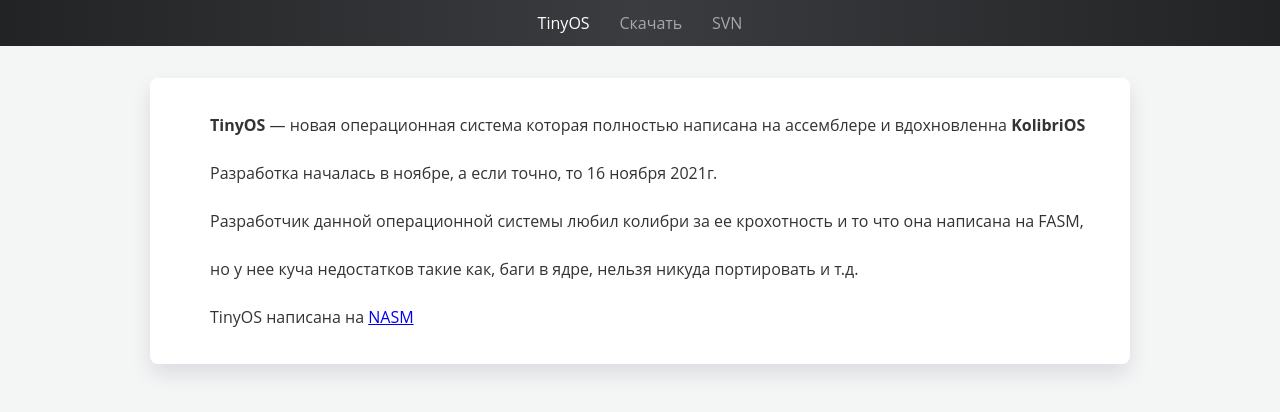
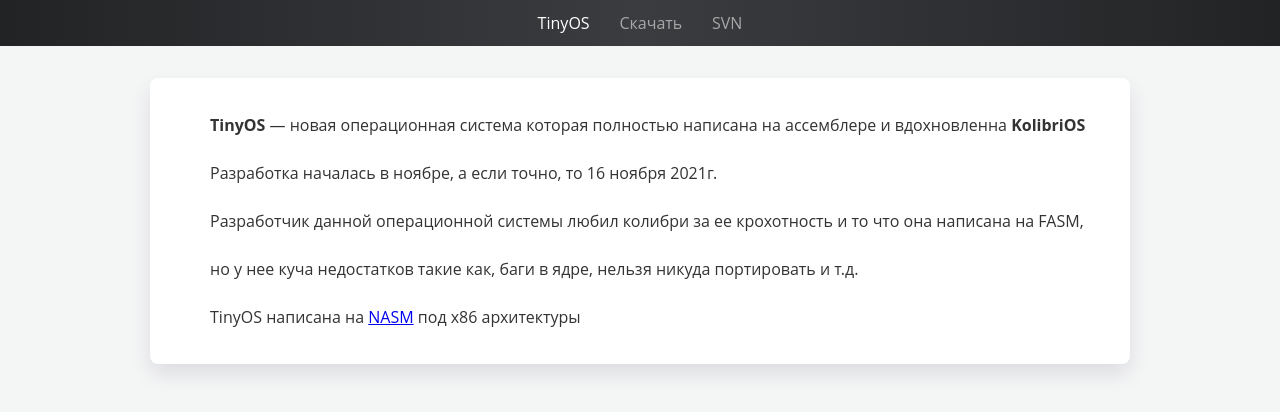
Before and after one commit to LebedevDaniil/brain_explosion, a plain HTML site: page index.html in a window 1280 px wide. Drawn offline with Linux system fonts and the light colour scheme.

Commit message:
Update index.html

```diff
--- a/index.html
+++ b/index.html
@@ -17,7 +17,7 @@
 		<p>Разработка началась в ноябре, а если точно, то 16 ноября 2021г.</p>
 		<p>Разработчик данной операционной системы любил колибри за ее крохотность и то что она написана на FASM,</p>
 		<p>но у нее куча недостатков такие как, баги в ядре, нельзя никуда портировать и т.д.</p>
-		<p>  TinyOS написана на <a href="https://ru.wikipedia.org/wiki/NASM">NASM</a>
+		<p>  TinyOS написана на <a href="https://ru.wikipedia.org/wiki/NASM">NASM</a> под x86 архитектуры</p>
 	</div>
 </body>
 </html>
```
